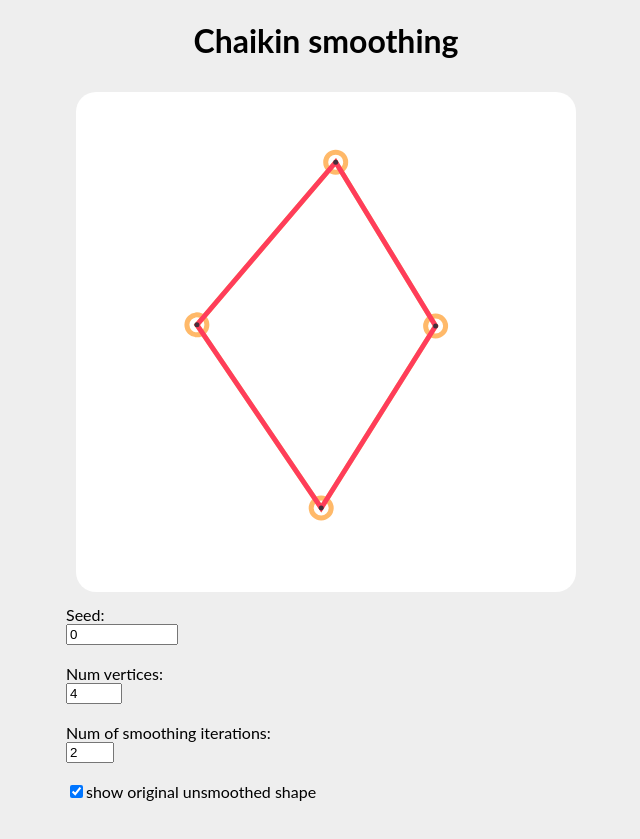
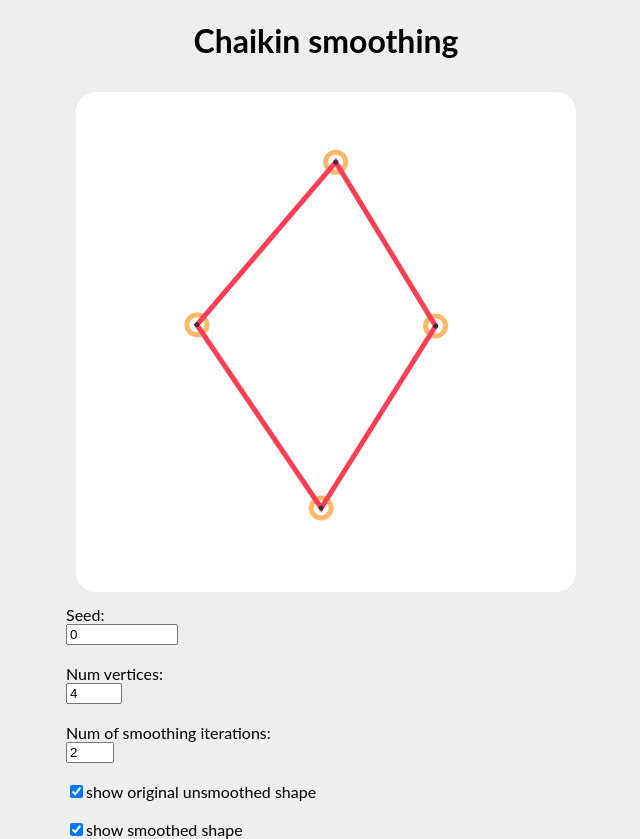
Before and after one commit to niamhbrockbank/react-svg-chaikin-smoothing-challenge-start, a React (Create React App) app: page / in a window 1280 px wide. Shown: the whole page, without its empty margins (314-954 px from the left). Before the commit the page ends 801 px from the top, so only its background shows below. Built offline with nearby package versions, Linux system fonts and the light colour scheme.

Commit message:
add checkbox to toggle show smoothed

```diff
--- a/src/components/App.tsx
+++ b/src/components/App.tsx
@@ -8,6 +8,7 @@ export default function App() {
   const [numVertices, setNumVertices] = React.useState(4);
   const [numIterations, setNumIterations] = React.useState(2);
   const [shouldShowOriginal, setShouldShowOriginal] = React.useState(true);
+  const [shouldShowSmoothed, setShouldShowSmoothed] = React.useState(true);
   return (
     <div className="container">
       <h1>Chaikin smoothing</h1>
@@ -17,6 +18,7 @@ export default function App() {
           numIterations={numIterations}
           numVertices={numVertices}
           shouldShowOriginal={shouldShowOriginal}
+          shouldShowSmoothed={shouldShowSmoothed}
           seed={seed}
         />
         Seed:{' '}
@@ -53,6 +55,14 @@ export default function App() {
           }}
           value={shouldShowOriginal}
         />
+        <br />
+        <Checkbox
+          label="show smoothed shape"
+          onChange={() => {
+            setShouldShowSmoothed((p) => !p);
+          }}
+          value={shouldShowSmoothed}
+        />
       </div>
     </div>
   );
--- a/src/components/SmoothedShape.tsx
+++ b/src/components/SmoothedShape.tsx
@@ -10,6 +10,7 @@ interface SmoothedShapeProps {
   seed: number,
   numVertices: number,
   shouldShowOriginal: boolean,
+  shouldShowSmoothed: boolean
 }
 export function SmoothedShape({
   maxRadius,
@@ -17,6 +18,7 @@ export function SmoothedShape({
   seed,
   numVertices,
   shouldShowOriginal,
+  shouldShowSmoothed
 }: SmoothedShapeProps) {
   const rng = seedrandom(seed);
   const pts = generateShape(numVertices, maxRadius, rng);
@@ -52,18 +54,20 @@ export function SmoothedShape({
               fill="transparent"
             />
           ))}
-
         {/* smoothed path */}
-        <path
-          d={makePathCmd(ptsSmoothed)}
-          stroke={palette[1]}
-          fill="transparent"
-        />
-
+        {shouldShowSmoothed &&
+          < path
+            d={makePathCmd(ptsSmoothed)}
+            stroke={palette[1]}
+            fill="transparent"
+          />
+        }
         {/* smoothed points */}
-        {ptsSmoothed.map((pt) => (
-          <circle cx={pt.x} cy={pt.y} r="0.5" fill={palette[0]} />
-        ))}
+        {shouldShowSmoothed &&
+          ptsSmoothed.map((pt) => (
+            <circle cx={pt.x} cy={pt.y} r="0.5" fill={palette[0]} />
+          ))
+        }
       </svg>
     </div>
   );
```
